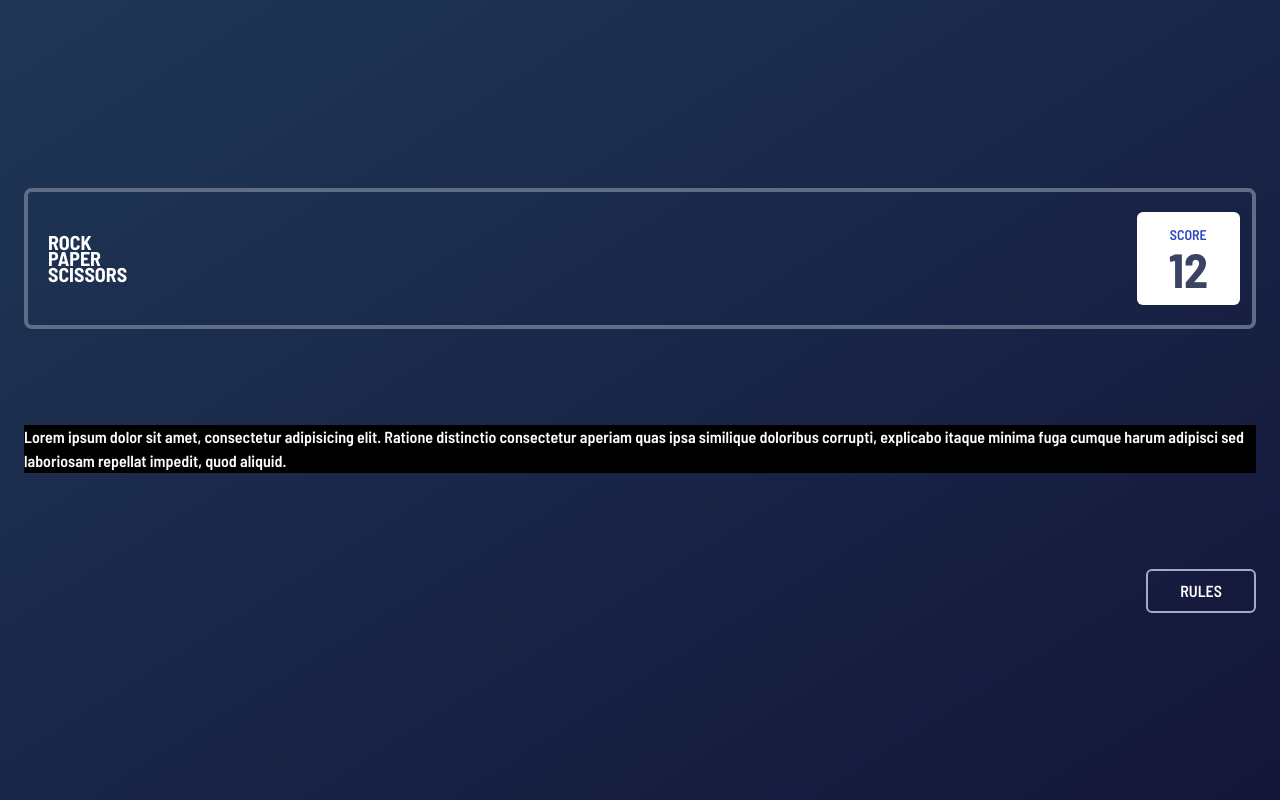
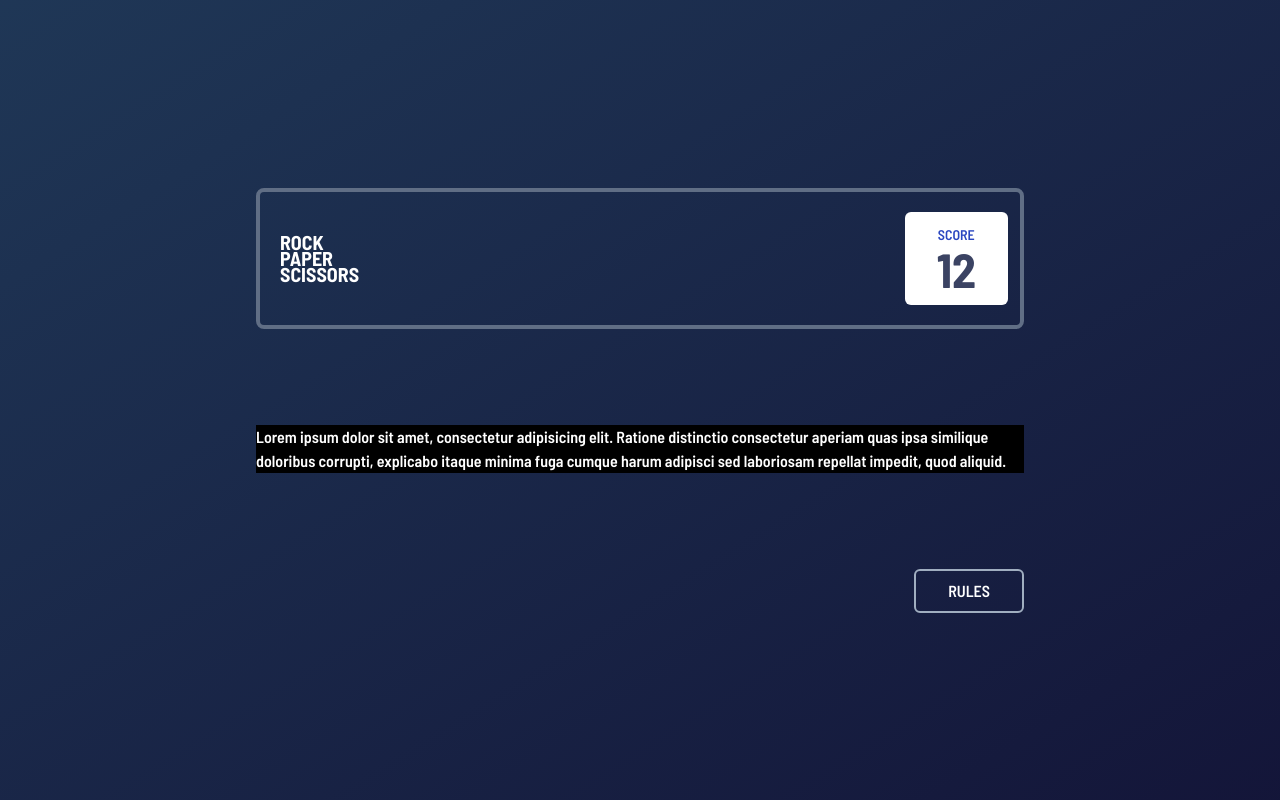
Before and after one commit to uchedotphp/rock-paper-scissors-game, a Vue app: page / in a window 1280 px wide. Built offline with nearby package versions, Linux system fonts and the light colour scheme.

Commit message:
increaded padding of the layout for tablet devices and up in StartUp.vue component

```diff
--- a/src/components/StartUp.vue
+++ b/src/components/StartUp.vue
@@ -1,6 +1,8 @@
 <template>
   <div class="container mx-auto">
-    <div class="px-6 h-screen text-white grid grid-cols-1 content-center">
+    <div
+      class="px-6 md:px-64 h-screen text-white grid grid-cols-1 content-center"
+    >
       <ScoreCard />
       <p class="bg-black my-24">
         Lorem ipsum dolor sit amet, consectetur adipisicing elit. Ratione
```
